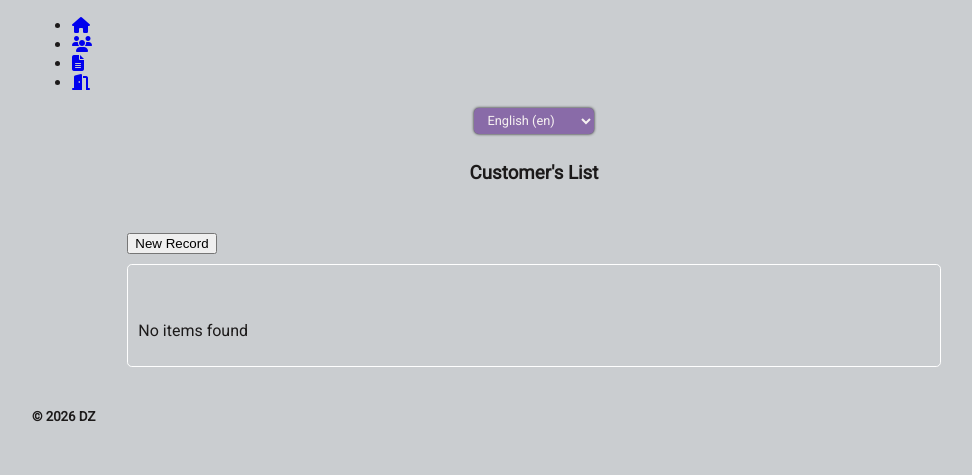
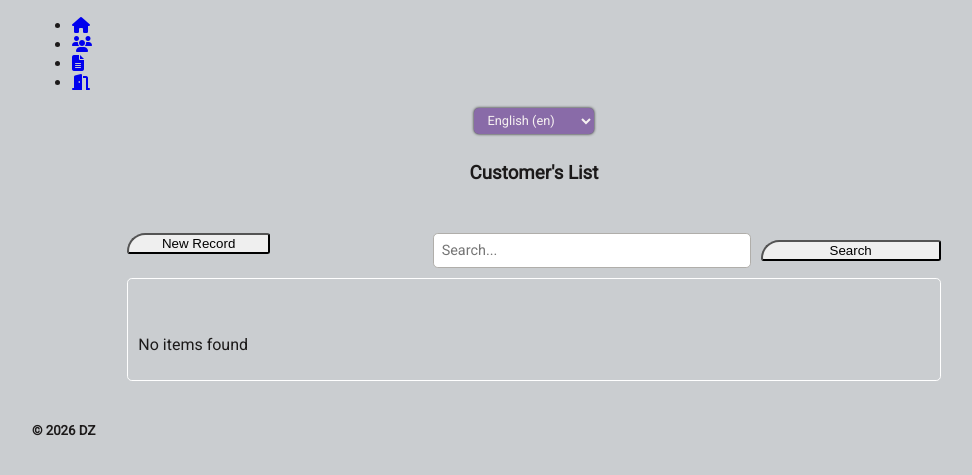
Before and after one commit to Sunzheini/ohmi_audit, a Django app: page / in a window 1280 px wide. Shown: the top 475 px of the page, without its empty margins (106-1078 px from the left). Run offline with Django 5.2, Linux system fonts and the light colour scheme; the visitor is signed in with stand-in values (Sample User, id 1); data that the repository does not hold is empty; parts of the project's set-up code (start-up, migrations or seed data) failed here and were passed over; some libraries are stand-ins or nearby versions.

Commit message:
Add card buttons bar with search functionality and corresponding styles for improved user interaction

```diff
--- a/ohmi_audit/main_app/views/main_views.py
+++ b/ohmi_audit/main_app/views/main_views.py
@@ -71,6 +71,7 @@ class IndexView(LoginRequiredMixin, BaseView):
             'data_for_content_container_wrapper_bottom': all_items,
 
             'card_button_1_name': _('New Record'),  # Mark for translation
+            'card_button_2_name': _('Search'),
             'form_visibility': kwargs.get('form_visibility', "none"),
         }
         return context
--- /dev/null
+++ b/static/css/components/card_buttons_bar_and_search.css
@@ -0,0 +1,38 @@
+.car-buttons-bar {
+    width: 100%;
+    height: 100%;
+
+    display: flex;
+    flex-direction: row;
+    justify-content: space-between;
+    align-items: flex-start;
+    gap: var(--common-gap);
+}
+
+.car-buttons-bar-button {
+    width: 180px;
+    border-radius: 2rem 0.3rem 0.3rem 0.3rem;
+}
+
+.search-button-group {
+    display: flex;
+    gap: var(--common-gap);
+    align-items: center;
+}
+
+.search-button-group input[type="text"] {
+    width: 300px;
+    padding: 0.5rem;
+    border: 1px solid var(--clr-table-border-color);
+    border-radius: var(--button-border-radius);
+    font-family: 'Roboto', sans-serif;
+    font-size: 0.9rem;
+    background-color: var(--clr-table-row-odd-background-color);
+    transition: border-color 200ms ease, box-shadow 200ms ease;
+}
+
+.search-button-group input[type="text"]:focus {
+    outline: none;
+    border-color: var(--clr-main-app-color);
+    box-shadow: 0 0 0 2px rgba(56, 123, 162, 0.2);
+}
--- a/templates/base.html
+++ b/templates/base.html
@@ -34,6 +34,7 @@
             <link rel="stylesheet" href="{% static 'css/components/buttons.css' %}">
             <link rel="stylesheet" href="{% static 'css/components/left_menu_bar.css' %}">
             <link rel="stylesheet" href="{% static 'css/components/card-buttons-bar.css' %}">
+            <link rel="stylesheet" href="{% static 'css/components/card_buttons_bar_and_search.css' %}">
             <link rel="stylesheet" href="{% static 'css/components/content_container.css' %}">
             <link rel="stylesheet" href="{% static 'css/components/tables.css' %}">
             <link rel="stylesheet" href="{% static 'css/components/forms.css' %}">
--- a/templates/includes/card_buttons_bar.html
+++ b/templates/includes/card_buttons_bar.html
@@ -6,8 +6,8 @@
     </button>
 
 {#    <button class="car-buttons-bar-button"></button>#}
-
+{##}
 {#    <button class="car-buttons-bar-button"></button>#}
-
+{##}
 {#    <button class="car-buttons-bar-button"></button>#}
 </div>
--- /dev/null
+++ b/templates/includes/card_buttons_bar_and_search.html
@@ -0,0 +1,17 @@
+{% load static i18n %}
+
+<div class="car-buttons-bar">
+    <button class="car-buttons-bar-button" onclick="fShowHideCreateForm()">
+        {{ card_button_1_name }}
+    </button>
+
+    <button class="car-buttons-bar-button" style="visibility: hidden;"></button>
+
+    <div class="search-button-group">
+        <input type="text" class="car-buttons-bar-button" placeholder="Search..." />
+
+        <button class="car-buttons-bar-button" onclick="fShowHideCreateForm()">
+            {{ card_button_2_name }}
+        </button>
+    </div>
+</div>
--- a/templates/main_app/index.html
+++ b/templates/main_app/index.html
@@ -13,7 +13,8 @@
 
             {% if request.user.is_authenticated %}
                 <div class="card-buttons-bar-container">
-                    {% include "includes/card_buttons_bar.html" %}
+{#                    {% include "includes/card_buttons_bar.html" %}#}
+                    {% include "includes/card_buttons_bar_and_search.html" %}
                 </div>
             {% endif %}
         {% endblock %}
```
